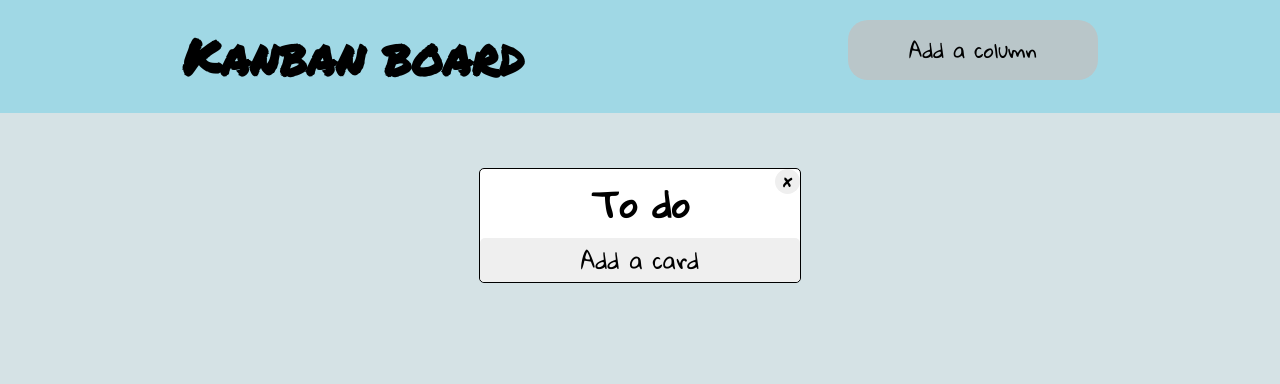
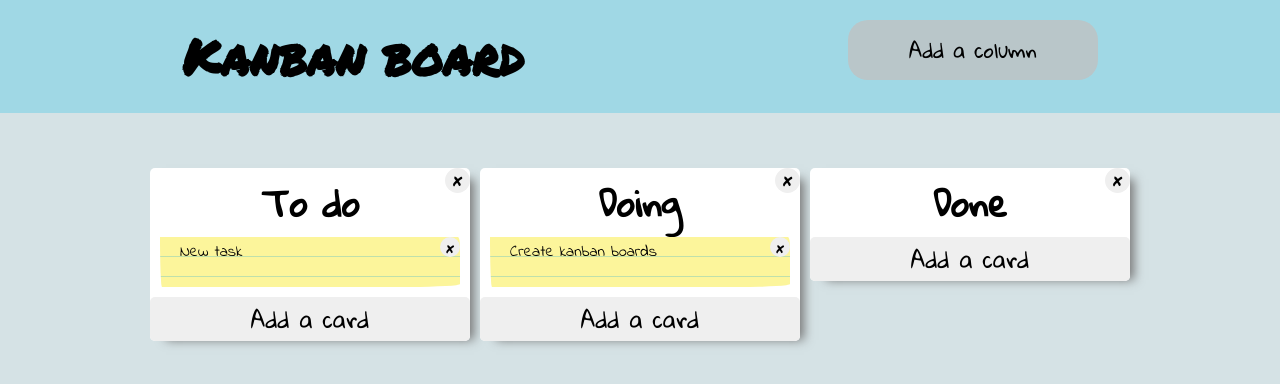
Before and after one commit to mmatyj/kanban, a website: page index.html in a window 1280 px wide. Drawn offline with nearby package versions, Linux system fonts and the light colour scheme.

Commit message:
finished kanban

```diff
--- a/js/script.js
+++ b/js/script.js
@@ -27,7 +27,8 @@ document.addEventListener('DOMContentLoaded', function () {
         this.id = randomString();
         this.name = name;
         this.element = generateTemplate('column-template', {
-            name: this.name
+            name: this.name,
+            id: this.id
         });
         this.element.querySelector('.column').addEventListener('click', function (event) {
             if (event.target.classList.contains('btn-delete')) {
--- a/sass/style.scss
+++ b/sass/style.scss
@@ -36,7 +36,7 @@ body {
             .column {
                 min-width: 25vw;
                 margin: 5px;
-                border: 1px solid black;
+                box-shadow: 10px 5px 10px -6px #777;
                 position: relative;
                 background-color: white;
                 border-radius: 5px;
@@ -74,13 +74,18 @@ body {
 
                 .card {
                     min-height: 50px;
-                    background-color: #ffffbc;
+                    background-color: #fcf59b;
                     margin: 0 10px 10px;
                     font-family: 'Permanent Marker', cursive;
                     position: relative;
+                    border-bottom-left-radius: 20px 500px;
+                    border-bottom-right-radius: 500px 30px;
+                    border-top-right-radius: 20px 100px;
+                    background-image: linear-gradient(to bottom, #fcf59b, #fcf59b 19px, #81cbbc);
+                    background-size: 100% 20px;
 
                     .card-description {
-                        padding: 10px;
+                        padding: 3px 20px;
                         font-family: 'Indie Flower', cursive;
                     }
 
```
Also changed, not shown: css/style.css, 1 other file.
